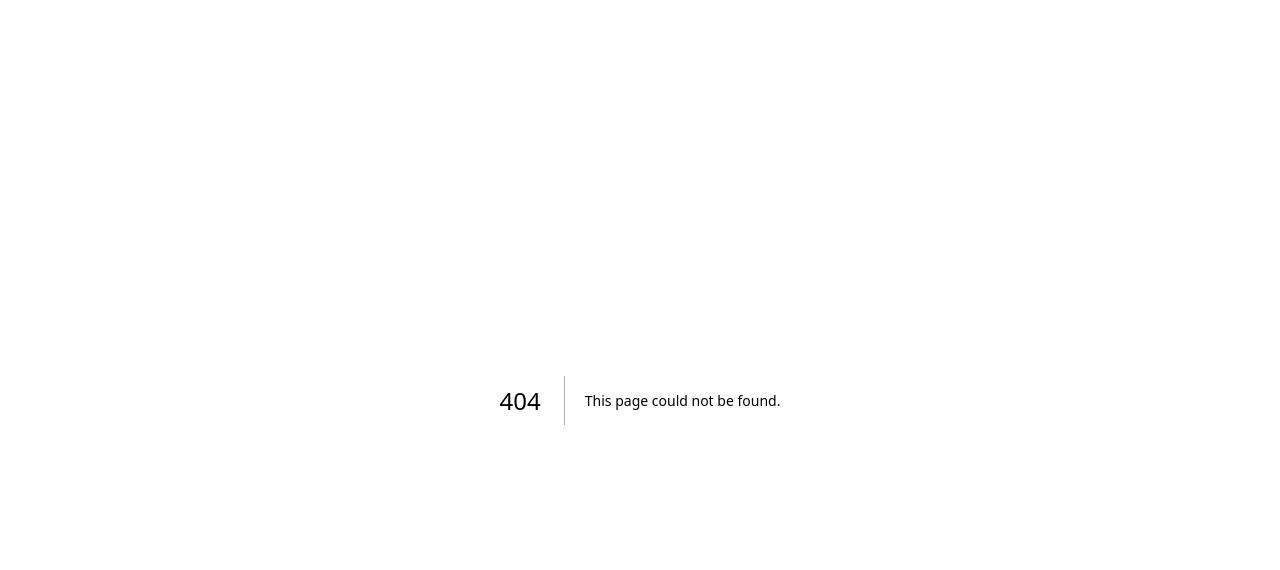
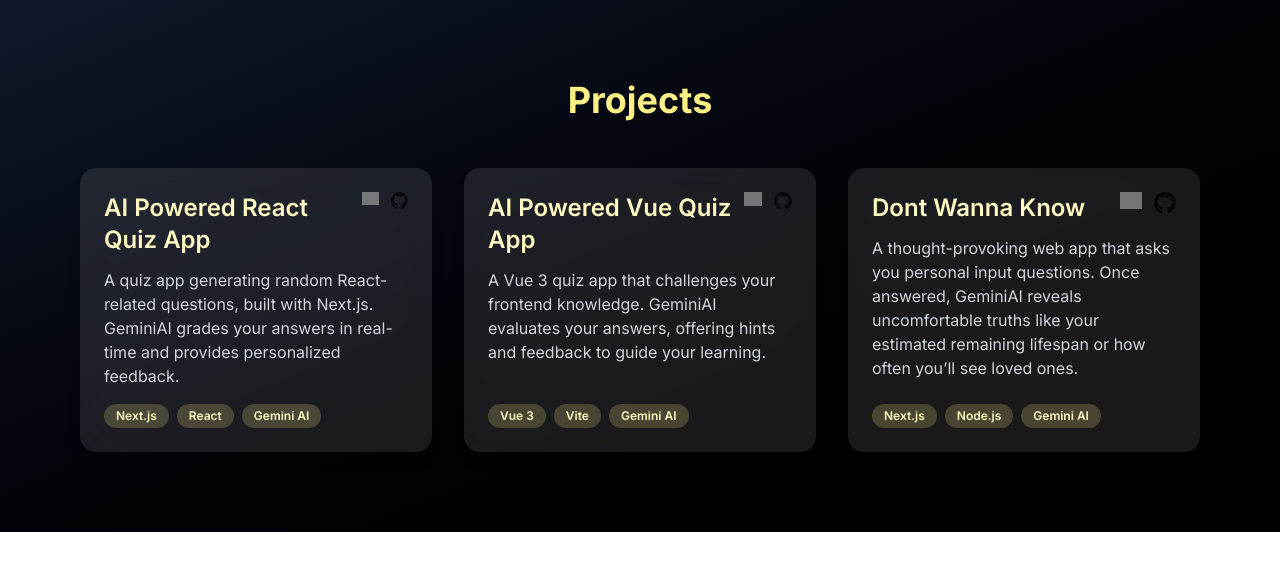
Before and after one commit to lukaskourilcz/nxt-portfolio, a Next.js app: page /components/projects in a window 1280 px wide. Before the commit this address had no page. Shown: the top 570 px of the page. Built offline with nearby package versions, Linux system fonts and the light colour scheme; grey boxes are pictures that could not be loaded.

Commit message:
projects section skeleton

```diff
--- /dev/null
+++ b/src/app/components/projects/page.js
@@ -0,0 +1,95 @@
+import React from "react";
+import Image from "next/image";
+import Link from "next/link";
+
+export default function ProjectsSection() {
+  const projects = [
+    {
+      title: "AI Powered React Quiz App",
+      description:
+        "A quiz app generating random React-related questions, built with Next.js. GeminiAI grades your answers in real-time and provides personalized feedback.",
+      tech: ["Next.js", "React", "Gemini AI"],
+      vercel: "https://XXXXX.vercel.app",
+      github: "https://github.com/lukaskourilcz/react-quiz-app",
+    },
+    {
+      title: "AI Powered Vue Quiz App",
+      description:
+        "A Vue 3 quiz app that challenges your frontend knowledge. GeminiAI evaluates your answers, offering hints and feedback to guide your learning.",
+      tech: ["Vue 3", "Vite", "Gemini AI"],
+      vercel: "https://XXXXX.vercel.app",
+      github: "https://github.com/lukaskourilcz/vue-quiz-app",
+    },
+    {
+      title: "Dont Wanna Know",
+      description:
+        "A thought-provoking web app that asks you personal input questions. Once answered, GeminiAI reveals uncomfortable truths like your estimated remaining lifespan or how often you’ll see loved ones.",
+      tech: ["Next.js", "Node.js", "Gemini AI"],
+      vercel: "https://XXXXXX.vercel.app",
+      github: "https://github.com/lukaskourilcz/dontwannaknow",
+    },
+  ];
+
+  return (
+    <section
+      id="projects"
+      className="bg-gradient-to-br from-gray-900 to-black text-white py-20 px-6 lg:px-20"
+    >
+      <h2 className="text-4xl font-bold mb-12 text-center text-yellow-200">
+        Projects
+      </h2>
+
+      <div className="grid md:grid-cols-2 lg:grid-cols-3 gap-8">
+        {projects.map((proj, i) => (
+          <div
+            key={i}
+            className="bg-white/10 backdrop-blur-lg rounded-2xl shadow-lg p-6 flex flex-col hover:shadow-yellow-300/30 hover:scale-105 transition-transform duration-300 relative"
+          >
+            <div className="flex justify-between items-start mb-3">
+              <h3 className="text-2xl font-semibold text-yellow-100">
+                {proj.title}
+              </h3>
+              <div className="flex gap-3">
+                {proj.vercel && (
+                  <Link href={proj.vercel} target="_blank">
+                    <Image
+                      src="/icons/vercel.svg"
+                      alt="Vercel"
+                      width={22}
+                      height={22}
+                      className="opacity-70 hover:opacity-100 hover:scale-110 transition"
+                    />
+                  </Link>
+                )}
+                {proj.github && (
+                  <Link href={proj.github} target="_blank">
+                    <Image
+                      src="/icons/github.svg"
+                      alt="GitHub"
+                      width={22}
+                      height={22}
+                      className="opacity-70 hover:opacity-100 hover:scale-110 transition invert"
+                    />
+                  </Link>
+                )}
+              </div>
+            </div>
+
+            <p className="text-gray-300 mb-4">{proj.description}</p>
+
+            <div className="flex flex-wrap gap-2 mt-auto">
+              {proj.tech.map((t, j) => (
+                <span
+                  key={j}
+                  className="px-3 py-1 text-xs font-semibold bg-yellow-200/20 text-yellow-100 rounded-full"
+                >
+                  {t}
+                </span>
+              ))}
+            </div>
+          </div>
+        ))}
+      </div>
+    </section>
+  );
+}
```
